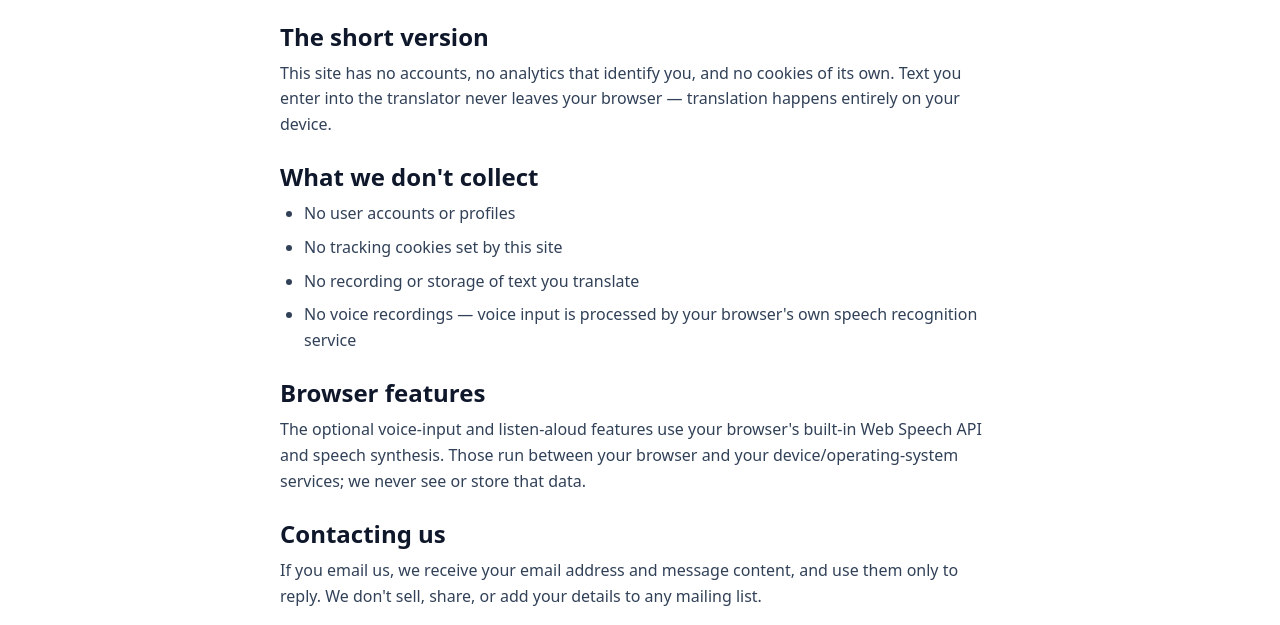
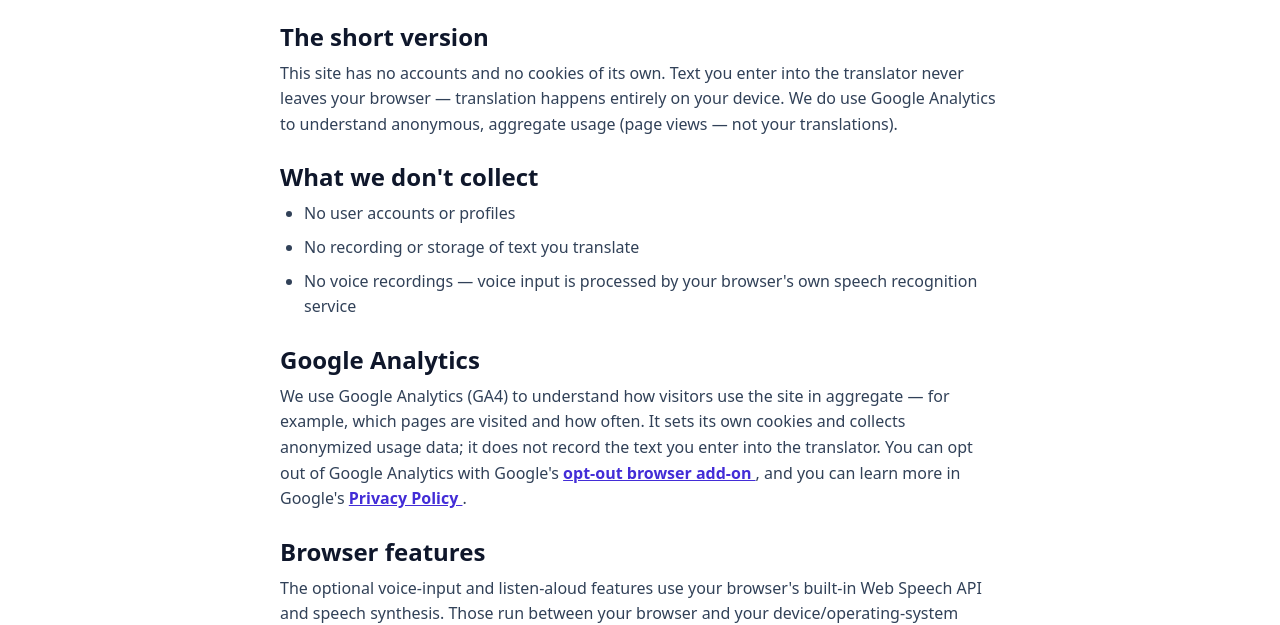
Before and after one commit to childygyan/signlanguage-translator, an Astro site: page /privacy-policy in a window 1280 px wide. Shown: the part 194-819 px from the top of the page. Built offline with nearby package versions, Linux system fonts and the light colour scheme; Astro itself is replaced by a stand-in of ours.

Commit message:
Add GSC verification + GA4 gtag (G-H8MF2NNPXH), disclose Analytics in privacy policy

```diff
--- a/src/layouts/BaseLayout.astro
+++ b/src/layouts/BaseLayout.astro
@@ -22,6 +22,14 @@ const canonical = new URL(Astro.url.pathname, Astro.site).toString();
     <link rel="icon" type="image/png" sizes="16x16" href="/favicon-16x16.png" />
     <link rel="apple-touch-icon" href="/apple-touch-icon.png" />
     <link rel="mask-icon" href="/safari-pinned-tab.svg" color="#4338ca" />
+    <meta name="google-site-verification" content="ysBRQL_RmISjoxmnpIotLZQw88ZUxETprx0vOwGz1Uo" />
+    <script async src="https://www.googletagmanager.com/gtag/js?id=G-H8MF2NNPXH"></script>
+    <script>
+      window.dataLayer = window.dataLayer || [];
+      function gtag(){dataLayer.push(arguments);}
+      gtag('js', new Date());
+      gtag('config', 'G-H8MF2NNPXH');
+    </script>
     <meta property="og:type" content="website" />
     <meta property="og:title" content={title} />
     <meta property="og:description" content={description} />
--- a/src/pages/privacy-policy.astro
+++ b/src/pages/privacy-policy.astro
@@ -14,9 +14,10 @@ import BaseLayout from "../layouts/BaseLayout.astro";
       <section>
         <h2 class="text-2xl font-bold text-slate-900">The short version</h2>
         <p class="mt-2">
-          This site has no accounts, no analytics that identify you, and no
-          cookies of its own. Text you enter into the translator never leaves
-          your browser — translation happens entirely on your device.
+          This site has no accounts and no cookies of its own. Text you enter
+          into the translator never leaves your browser — translation happens
+          entirely on your device. We do use Google Analytics to understand
+          anonymous, aggregate usage (page views — not your translations).
         </p>
       </section>
 
@@ -24,10 +25,34 @@ import BaseLayout from "../layouts/BaseLayout.astro";
         <h2 class="text-2xl font-bold text-slate-900">What we don't collect</h2>
         <ul class="mt-2 list-disc space-y-2 pl-6">
           <li>No user accounts or profiles</li>
-          <li>No tracking cookies set by this site</li>
           <li>No recording or storage of text you translate</li>
           <li>No voice recordings — voice input is processed by your browser's own speech recognition service</li>
         </ul>
+      </section>
+
+      <section>
+        <h2 class="text-2xl font-bold text-slate-900">Google Analytics</h2>
+        <p class="mt-2">
+          We use Google Analytics (GA4) to understand how visitors use the site
+          in aggregate — for example, which pages are visited and how often. It
+          sets its own cookies and collects anonymized usage data; it does not
+          record the text you enter into the translator. You can opt out of
+          Google Analytics with Google's{" "}
+          <a
+            class="font-semibold text-indigo-700 underline"
+            href="https://tools.google.com/dlpage/gaoptout"
+          >
+            opt-out browser add-on
+          </a>
+          , and you can learn more in Google's{" "}
+          <a
+            class="font-semibold text-indigo-700 underline"
+            href="https://policies.google.com/privacy"
+          >
+            Privacy Policy
+          </a>
+          .
+        </p>
       </section>
 
       <section>
```
